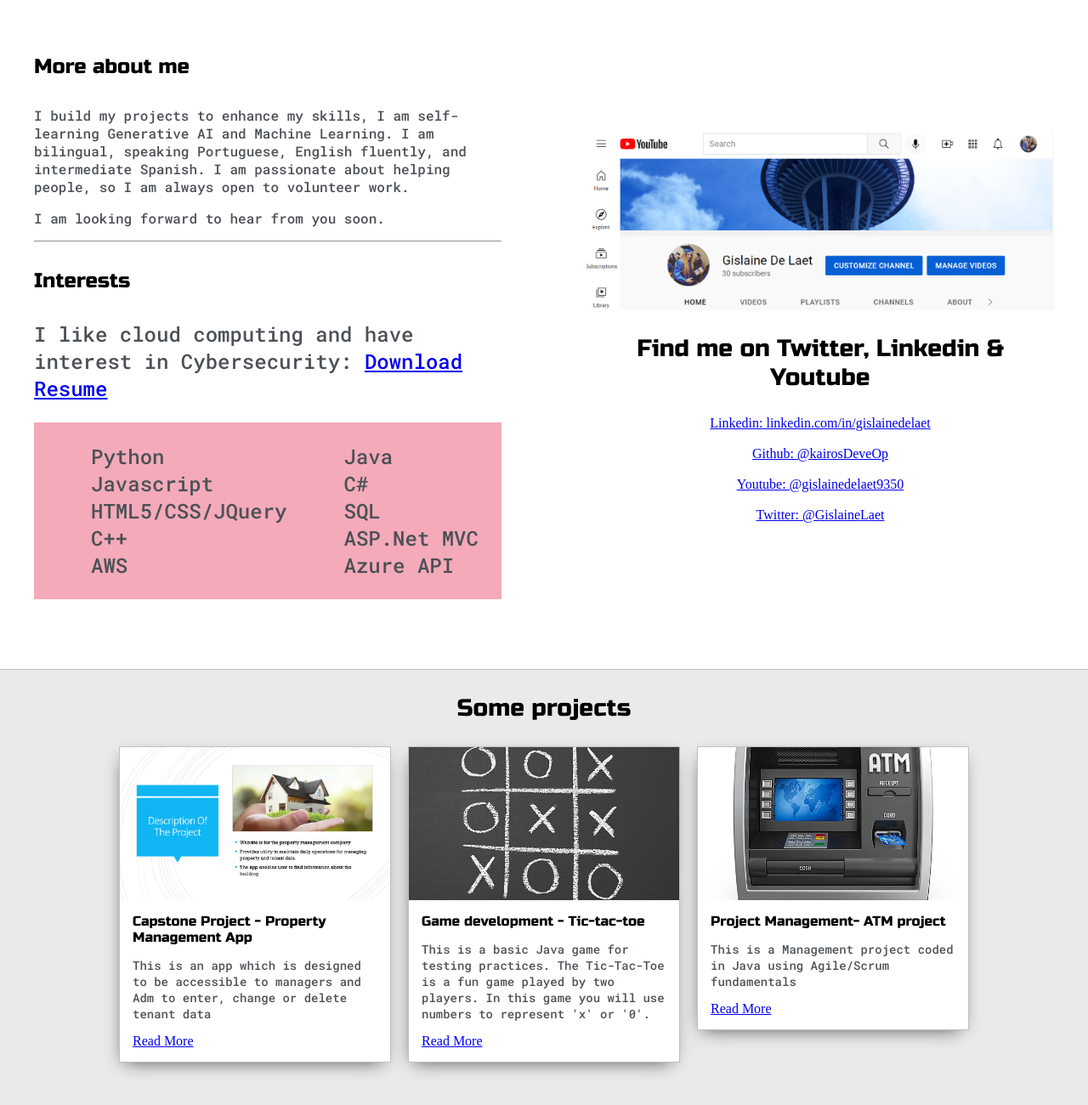
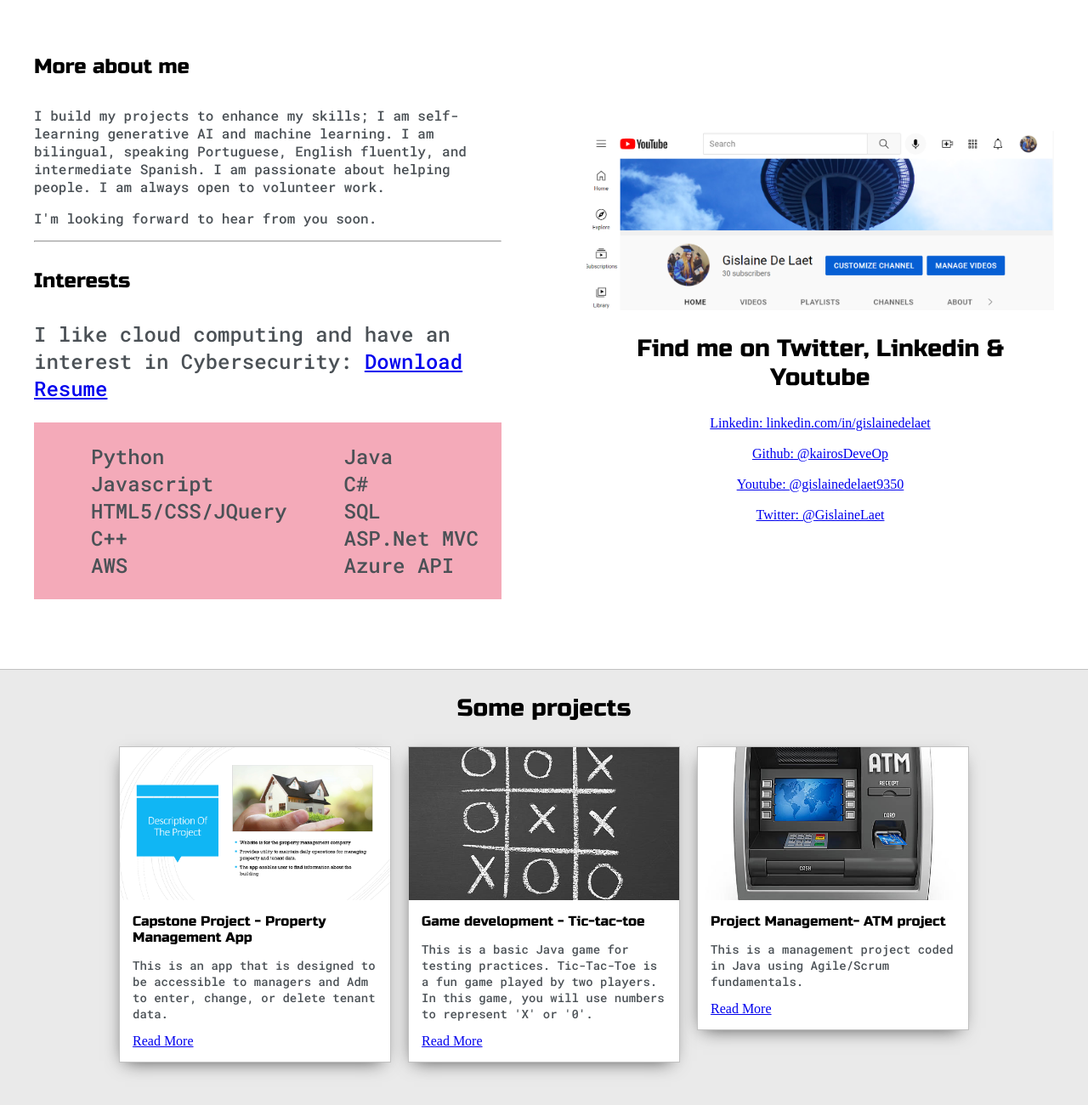
Before and after one commit to kairosDeveOp/gislainelaet.github.io, a plain HTML site: page index.html in a window 1280 px wide. Shown: the part 700-2000 px from the top of the page at 85% size. Drawn offline with Linux system fonts and the light colour scheme.

Commit message:
Update index.html

```diff
--- a/index.html
+++ b/index.html
@@ -72,16 +72,16 @@
               <div class="about me">
                  <h4>More about me </h4>
 
-                 <p>I build my projects to enhance my skills, I am self-learning Generative AI and Machine Learning.
-                  I am bilingual, speaking Portuguese, English fluently, and intermediate Spanish. I am passionate about helping people,
-                  so I am always open to volunteer work.</p>
+                 <p>I build my projects to enhance my skills; I am self-learning generative AI and machine learning.
+                    I am bilingual, speaking Portuguese, English fluently, and intermediate Spanish.
+                    I am passionate about helping people. I am always open to volunteer work.</p>
 
-                 <p>I am looking forward to hear from you soon.</p>
+                 <p>I'm looking forward to hear from you soon.</p>
 
               <hr></hr>
               <h4>Interests<h4>
 
-              <p>I like cloud computing and have interest in Cybersecurity:
+              <p>I like cloud computing and have an interest in Cybersecurity:
             <a target="_blank"  href="Gislaine.resume.pdf">Download Resume
             </a></p>
 
@@ -135,8 +135,8 @@
                 <img class="Thumbnail" src="images/Screenshot2.png">
                 <div class="post-preview">
                   <h6 class="post-title">Capstone Project - Property Management App </h6>
-                  <p class="post-intro">This is an app which is designed to be accessible
-                  to managers and Adm to enter, change or delete tenant data</p>
+                  <p class="post-intro">This is an app that is designed to be accessible to managers
+                    and Adm to enter, change, or delete tenant data.</p>
                   <a href="post.html">Read More</a>
                 </div>
             </div>
@@ -147,9 +147,9 @@
                 <img class="Thumbnail" src="images/tictact.jpg">
                 <div class="post-preview">
                   <h6 class="post-title">Game development  - Tic-tac-toe</h6>
-                  <p class="post-intro">This is a basic Java game for testing practices.
-                  The Tic-Tac-Toe is a fun game played by two players. In this game you
-                  will use numbers to represent 'x' or '0'.</p>
+                  <p class="post-intro">This is a basic Java game for testing practices. Tic-Tac-Toe
+                    is a fun game played by two players. In this game,
+                    you will use numbers to represent 'X' or '0'.</p>
                   <a href="postpage.html">Read More</a>
                 </div>
             </div>
@@ -160,8 +160,8 @@
               <img class="Thumbnail" src="images/atm.jpg">
               <div class="post-preview">
                 <h6 class="post-title">Project Management- ATM project </h6>
-                <p class="post-intro">This is a Management project coded in Java
-                using Agile/Scrum fundamentals</p>
+                <p class="post-intro">This is a management project coded in Java using
+                  Agile/Scrum fundamentals.</p>
                 <a href="posthirdpage.html">Read More</a>
               </div>
             </div>
```
